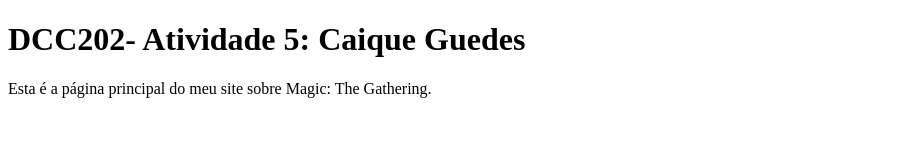
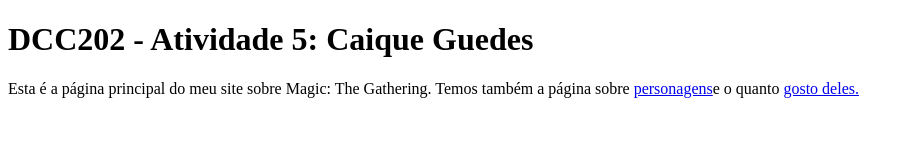
Before and after one commit to ufjf-dcc202/ufjf-dcc202-2023-3-a-atv5-Caiqueguedes, a website: page index.html in a window 1280 px wide. Shown: the whole page, without its empty margins (0-913 px from the left). Drawn offline with Linux system fonts and the light colour scheme.

Commit message:
adicionar paragrafos e criar htmls restantes

```diff
--- a/index.html
+++ b/index.html
@@ -3,12 +3,12 @@
 <head>
     <meta charset="UTF-8">
     <meta name="viewport" content="width=device-width, initial-scale=1.0">
-    <title>DCC202- Atividade 5: Caique Guedes</title>
+    <title>DCC202 - Atividade 5: Caique Guedes</title>
 </head>
 <body>
     <main>
-        <h1>DCC202- Atividade 5: Caique Guedes</h1>
-        <p>Esta é a página principal do meu site sobre Magic: The Gathering.</p>
+        <h1>DCC202 - Atividade 5: Caique Guedes</h1>
+        <p>Esta é a página principal do meu site sobre Magic: The Gathering. Temos também a página sobre <a href="personagens.html">personagens</a>e o quanto <a href="preferencias.html">gosto deles.</a></p>
 
     </main>
 
```
Also changed, not shown: personagens.html (added), preferencias.html (added).
